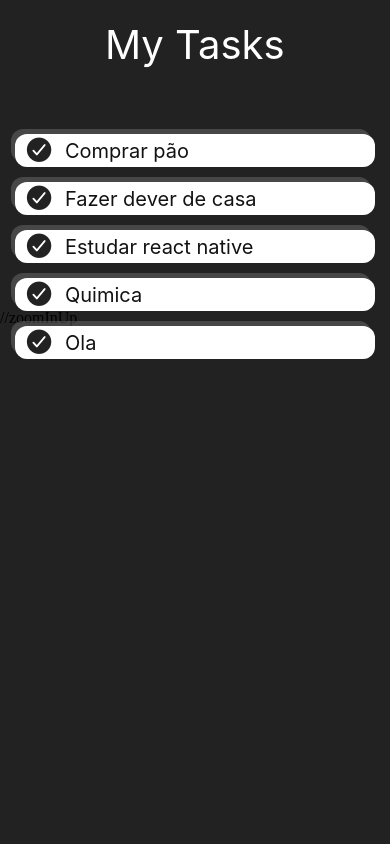
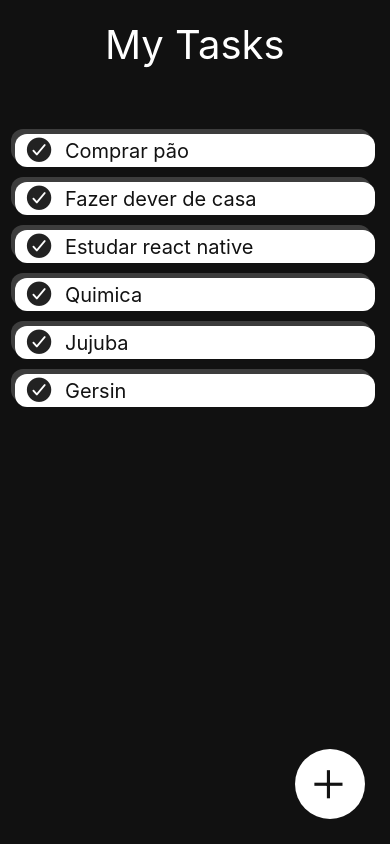
Before and after one commit to gerssivaldosantos/my-tasks-react-native, a React Native app: screen / in a window 390 px wide. Shown: the top 844 px of the page. Built offline with nearby package versions, Linux system fonts and the light colour scheme.

Commit message:
beginning of the creation of the modal

```diff
--- a/src/pages/home.js
+++ b/src/pages/home.js
@@ -1,52 +1,80 @@
 import React, { useState } from "react";
 import {
   TouchableOpacity,
-  StyleSheet,
   Text,
   View,
   SafeAreaView,
   StatusBar,
-  Touchable,
   FlatList,
-  InteractionManager,
+  Modal,
+  TextInput,
 } from "react-native";
 import styles from "../style/index";
 import { Ionicons } from "@expo/vector-icons";
-import States from '../components/state'
-import TaskList from '../components/taskList'
-import * as Animatable from 'react-native-animatable';
+import States from "../components/state";
+import TaskList from "../components/taskList";
+import * as Animatable from "react-native-animatable";
 
-const ButtonAnimated = Animatable.createAnimatableComponent(TouchableOpacity)
+const ButtonAnimated = Animatable.createAnimatableComponent(TouchableOpacity);
 
 export default function App() {
-  const [task,setTask] = useState([
-    {key:1, task: 'Comprar pão'},
-    {key:2, task: 'Fazer dever de casa'},
-    {key:3, task: 'Estudar react native'},
-    {key:4, task: 'Quimica'},
-    {key:10, task:'Ola'}
+  const [task, setTask] = useState([
+    { key: 1, task: "Comprar pão" },
+    { key: 2, task: "Fazer dever de casa" },
+    { key: 3, task: "Estudar react native" },
+    { key: 4, task: "Quimica" },
+    { key: 5, task: "Jujuba" },
+    { key: 6, task: "Gersin" },
   ]);
-  const [backgroud,setBackgroud] = useState('black')
+  const [backgroud, setBackgroud] = useState("black");
+  const [open, setOpen] = useState(false);
   return (
     <SafeAreaView style={styles.container}>
-      <StatusBar backgroundColor="#F59968" barStyle="light-content" />
+      <StatusBar backgroundColor="#111" barStyle="light-content" />
       <View>
-        <Animatable.Text animation="flipInY"
-    useNativeDriver style={styles.title}>My Tasks</Animatable.Text>
+        <Animatable.Text
+          animation="flipInY"
+          useNativeDriver
+          style={styles.title}
+        >
+          My Tasks
+        </Animatable.Text>
         <FlatList
           style={styles.flatList}
           showsHorizontalScrollIndicator={false}
           data={task}
           keyExtractor={(item) => String(item.key)}
-        renderItem={({item})=> <TaskList data={item}/> } //desativate the scroll horizontal
+          renderItem={({ item }) => <TaskList data={item} />} //desativate the scroll horizontal
         />
       </View>
-//zoomInUp
-
-      <ButtonAnimated style={styles.buttonAdd}
+      <Modal animationType="slide" transparent={false} visible={open}>
+        <SafeAreaView style={styles.container}>
+          <View style={styles.modalHeader}>
+            <TouchableOpacity
+              style={styles.buttonReturn}
+              onPress={() => setOpen(!open)}
+            >
+              <Ionicons
+                style={styles.buttonReturnIcon}
+                name="md-arrow-back"
+                color={"#fff"}
+                size={50}
+              />
+            </TouchableOpacity>
+            <Text style={styles.modalHeaderTitle}>New Task</Text>
+          </View>
+          <View style={styles.modalBody}>
+            <Text style={styles.modalTitle}>Whats will you do today ?</Text>
+          </View>
+        </SafeAreaView>
+      </Modal>
+      <ButtonAnimated
+        style={styles.buttonAdd}
         animation="bounceInUp"
         useNativeDriver
-      duration='2000'>
+        duration={2000}
+        onPress={() => setOpen(!open)}
+      >
         <Ionicons style={styles.icon} name="add" color={"#121212"} size={50} />
       </ButtonAnimated>
     </SafeAreaView>
--- a/src/style/index.js
+++ b/src/style/index.js
@@ -1,67 +1,97 @@
-import {StyleSheet} from 'react-native'
+import { StyleSheet } from "react-native";
 
 const styles = StyleSheet.create({
   container: {
     flex: 1,
-      backgroundColor: '#222222',
-
+    backgroundColor: "#111",
   },
-    title:{
-        color:'white',
-        fontSize:40,
-        alignSelf:'center',
-        marginTop:20,
-        elevation:2,
-        shadowColor:'#000',
-
+  title: {
+    color: "white",
+    fontSize: 40,
+    alignSelf: "center",
+    marginTop: 20,
+    elevation: 2,
+    shadowColor: "#000",
   },
-    buttonAdd:{
-      textAlign: 'center',
-        alignContent:'center',
-        alignItems:'center',
-        justifyContent:'center',
-        borderRadius:50,
-        backgroundColor:'white',
-        position: 'absolute',
-        width:70,
-        height:70,
-        right:25,
-        bottom:25,
-        elevation:2,
-        zIndex:9, //sobrepor demais itens
-
-
+  buttonAdd: {
+    textAlign: "center",
+    alignContent: "center",
+    alignItems: "center",
+    justifyContent: "center",
+    borderRadius: 50,
+    backgroundColor: "white",
+    position: "absolute",
+    width: 70,
+    height: 70,
+    right: 25,
+    bottom: 25,
+    elevation: 2,
+    zIndex: 9, //sobrepor demais itens
   },
-    flatList:{
-      top:50
+  flatList: {
+    top: 50,
   },
 
-    task:{
-          alignItems:'center',
-          flex:1,
-          flexDirection:'row',
-          backgroundColor:'white',
-          fontSize:40,
-          marginTop:15,
-          borderRadius:12,
-          marginHorizontal:15,
-          color:'#121212',
-          paddingLeft:10,
-          paddingRight:20,
+  task: {
+    alignItems: "center",
+    height: 43,
+    flex: 1,
+    flexDirection: "row",
+    backgroundColor: "white",
+    fontSize: 40,
+    marginTop: 15,
+    borderRadius: 12,
+    marginHorizontal: 15,
+    color: "#121212",
+    paddingLeft: 10,
+    paddingRight: 20,
     elevation: 1.5,
-          shadowColor:'gray',
-          shadowOpacity:0.4,
-          shadowOffset:{
-            width:-4,
-            height:-5,
-          }
+    shadowColor: "gray",
+    shadowOpacity: 0.4,
+    shadowOffset: {
+      width: -4,
+      height: -5,
+    },
+  },
+  taskText: {
+    paddingLeft: 10,
+    color: "#121212",
+    fontSize: 20,
+    paddingRight: 20,
+  },
+  buttonReturn: {
+    justifyContent: "center",
+    alignItems: "center",
+    position: "relative",
+    left: 10,
+    width: 60,
+    height: 60,
+    borderRadius: 50,
+  },
+  buttonReturnIcon: {
+    color: "white",
+  },
+  modalHeader: {
+    flexDirection: "row",
+    marginLeft: 10,
+    backgroundColor: "#262626",
+    alignItems: "center",
+    borderRadius: 5,
+  },
+  modalHeaderTitle: {
+    marginLeft: 20,
 
+    fontSize: 20,
+    color: "white",
   },
-    taskText:{
-      paddingLeft:10,
-      color:"#121212",
+  modalBody: {
+    flex: 1,
+    justifyContent: "center",
+    alignItems: "center",
+  },
+  modalTitle:{
     fontSize:20,
-      paddingRight:20
+    color:'white'
   }
 });
 
```
Lines whose indentation alone changed are shown as unchanged.
